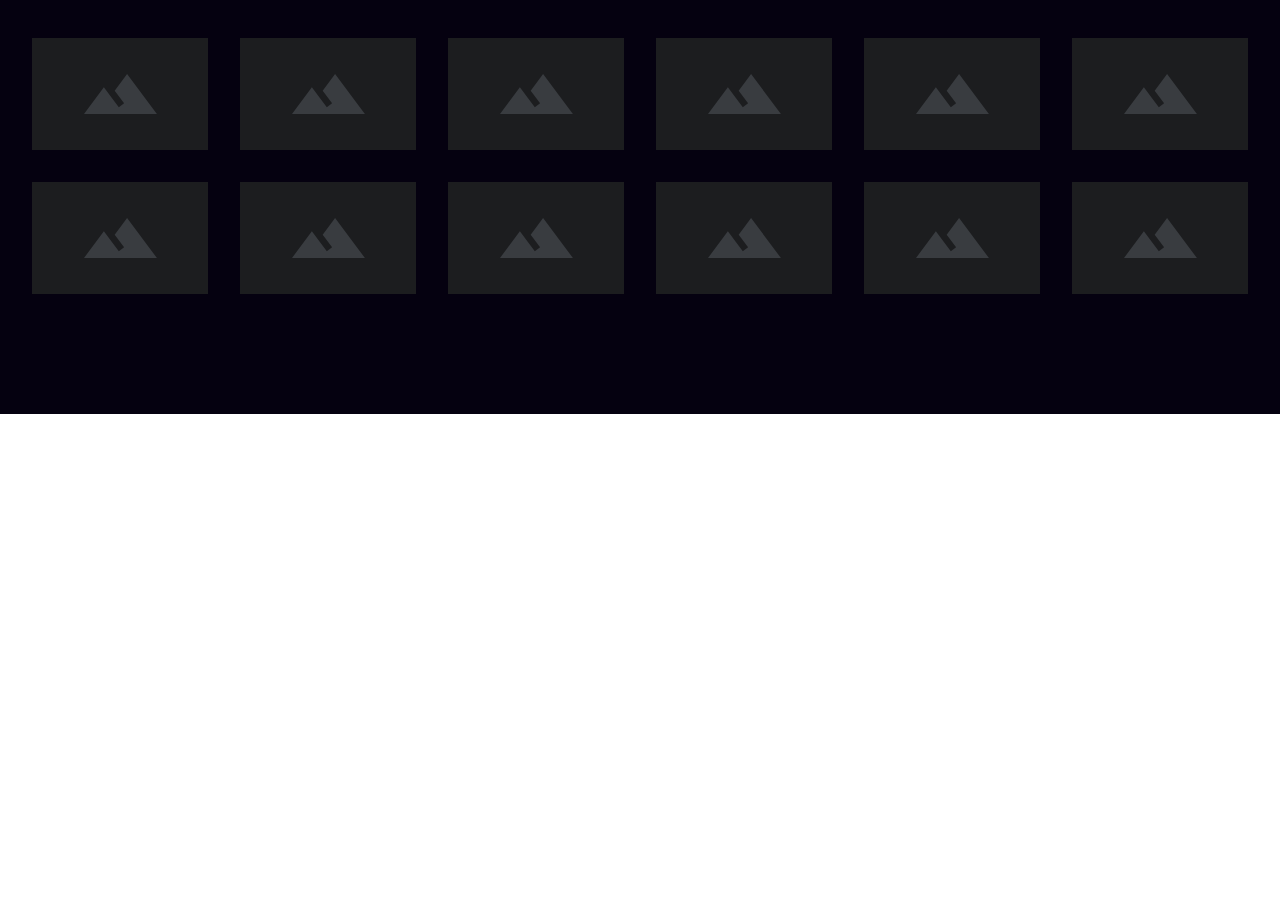
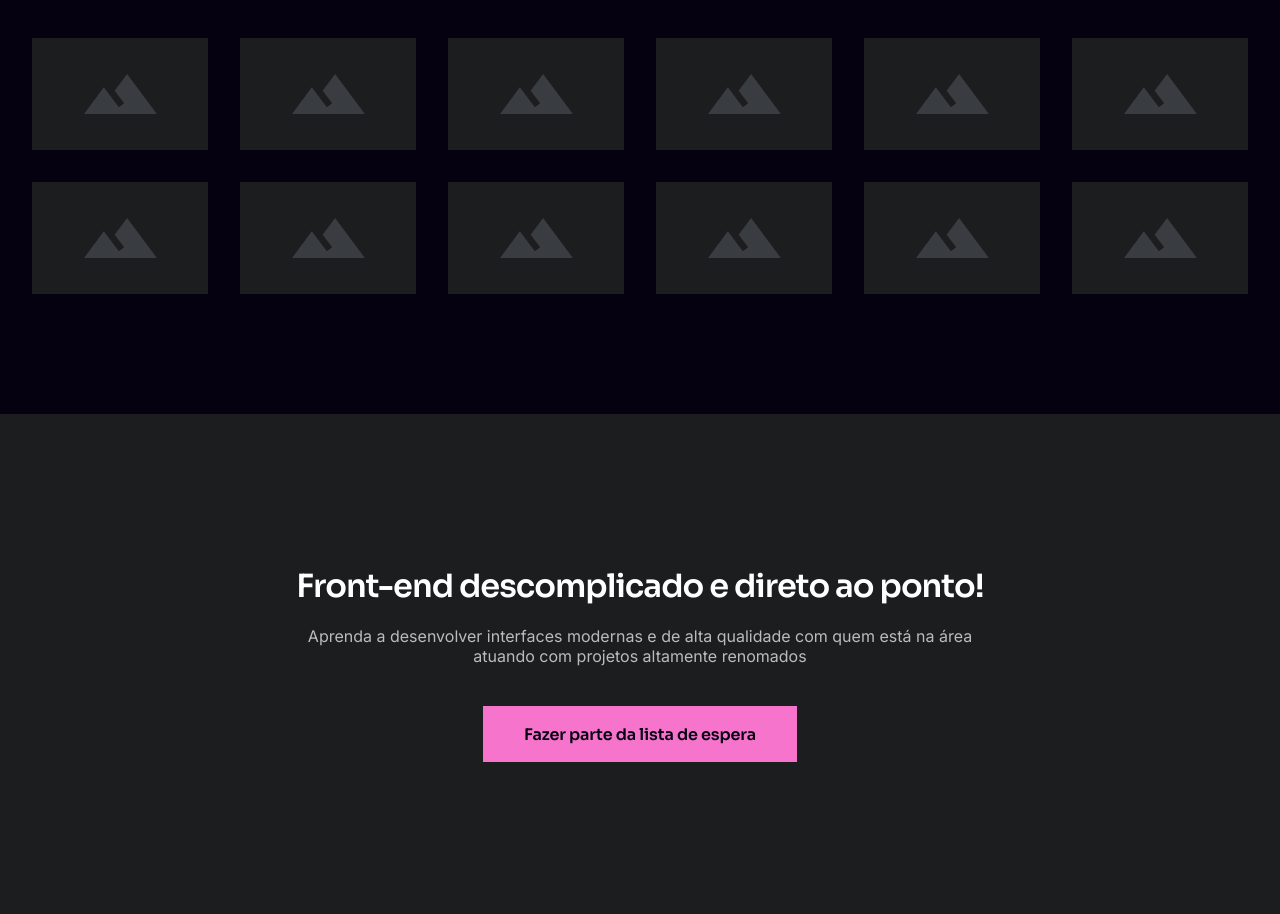
Before and after one commit to projetosjoyce/wireframe-project, a plain HTML site: page index.html in a window 1280 px wide. Shown: the part 1662-2576 px from the top of the page. Before the commit the page ends 2076 px from the top, so only its background shows below. Drawn offline with Linux system fonts and the light colour scheme.

Commit message:
:lipstick: feat: adding section newsletter to project

```diff
--- a/index.html
+++ b/index.html
@@ -157,6 +157,16 @@
         </div>
     </section>
 
+    <section class="s-newsletter">
+        <div class="container">
+            <h2>Front-end descomplicado e direto ao ponto!</h2>
+            <p>Aprenda a desenvolver interfaces modernas e de alta qualidade com quem está na área atuando com projetos
+                altamente renomados</p>
+            <a href="" class="btn-primary">Fazer parte da lista de espera</a>
+        </div>
+
+    </section>
+
 </body>
 
 </html>
```
